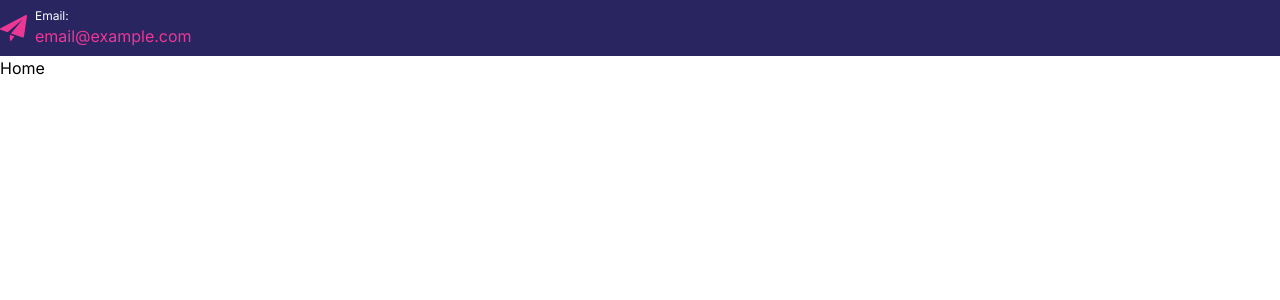
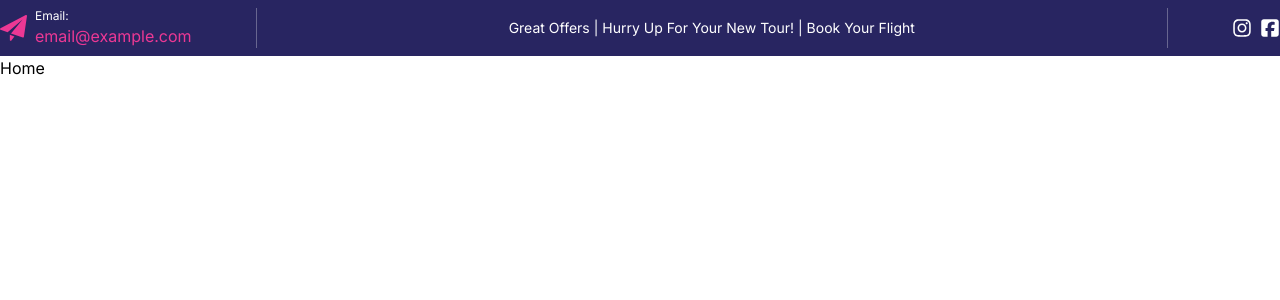
Before and after one commit to sanilal/Travel-Agency-Template-Using-NextJS-TypeScript-Tailwind, a Next.js app: page / in a window 1280 px wide. Shown: the top 300 px of the page. Built offline with nearby package versions, Linux system fonts and the light colour scheme.

Commit message:
topbar finished

```diff
--- a/app/components/Topbar.tsx
+++ b/app/components/Topbar.tsx
@@ -1,9 +1,11 @@
-import React from 'react'
+import { FaInstagram, FaSquareFacebook  } from "react-icons/fa6";
+
 
 export default function Topbar() {
   return (
     <div className='w-full bg-th-blue flex justify-center py-2'>
-        <div className="flex max-w-7xl container items-center gap-2">
+        <div className="flex max-w-7xl container justify-between">
+        <div className='flex items-center gap-2 pr-16 mr-16 border-r border-r-white border-opacity-30'>
         <svg xmlns="http://www.w3.org/2000/svg" width="27" height="27" viewBox="0 0 27 27" fill='#ec3894'>
             <g>
             <path d="M9.84497 19.8136V25.0313C9.84583 25.2087 9.90247 25.3812 10.0069 25.5246C10.1112 25.6679 10.2581 25.7748 10.4266 25.8301C10.5951 25.8853 10.7767 25.8861 10.9457 25.8324C11.1147 25.7787 11.2625 25.6732 11.3682 25.5308L14.4203 21.3773L9.84497 19.8136ZM26.6468 0.156459C26.5201 0.0661815 26.3708 0.0127263 26.2155 0.00200482C26.0603 -0.00871662 25.9051 0.0237135 25.7671 0.0957086L0.454599 13.3145C0.308959 13.3914 0.188959 13.5092 0.109326 13.6535C0.0296936 13.7977 -0.00610776 13.962 0.00631628 14.1262C0.0187403 14.2905 0.0788492 14.4475 0.179266 14.5781C0.279683 14.7087 0.416039 14.8071 0.571599 14.8613L7.60847 17.2666L22.5946 4.45283L10.9981 18.4242L22.7915 22.4551C22.9085 22.4944 23.0327 22.5077 23.1554 22.4939C23.2781 22.4802 23.3963 22.4399 23.5017 22.3757C23.6072 22.3115 23.6973 22.225 23.7659 22.1223C23.8344 22.0196 23.8797 21.9032 23.8985 21.7812L26.9922 0.968709C27.0151 0.81464 26.995 0.657239 26.934 0.513898C26.8731 0.370556 26.7737 0.246854 26.6468 0.156459Z"></path>
@@ -15,6 +17,15 @@ export default function Topbar() {
             </div>
 
         </div>
+        <div className="flex items-center">
+                <p className='text-white text-sm'>Great Offers | Hurry Up For Your New Tour! | Book Your Flight</p>
+            </div>
+            <div className="flex gap-2 pl-16 ml-16 border-l border-l-white border-opacity-30 items-center text-xl">
+                <a href="#"><FaInstagram className="text-white hover:text-th-pink" /></a>
+                <a href="#"><FaSquareFacebook className="text-white hover:text-th-pink" /></a>
+            </div>
+
+        </div>
     </div>
   )
 }
```
Also changed, not shown: package.json (+5 -4 lines), 1 other file (tests, documents, lock files or other folders). Lines whose indentation alone changed are shown as unchanged.
